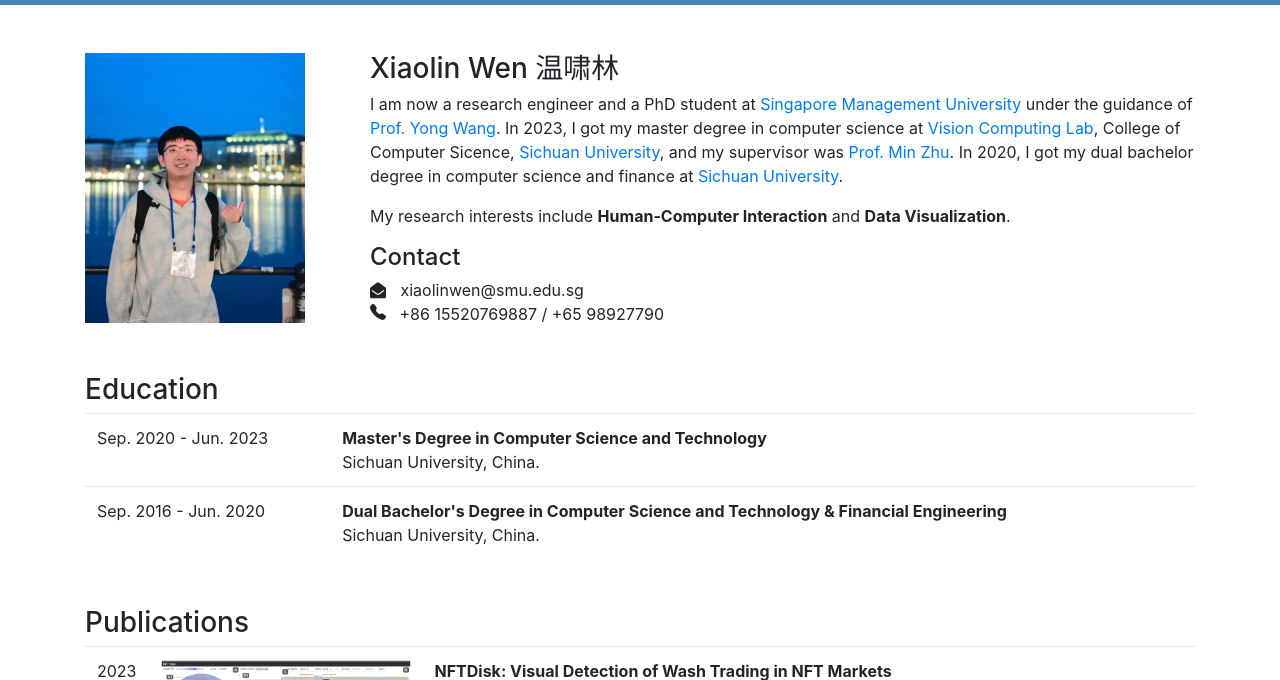
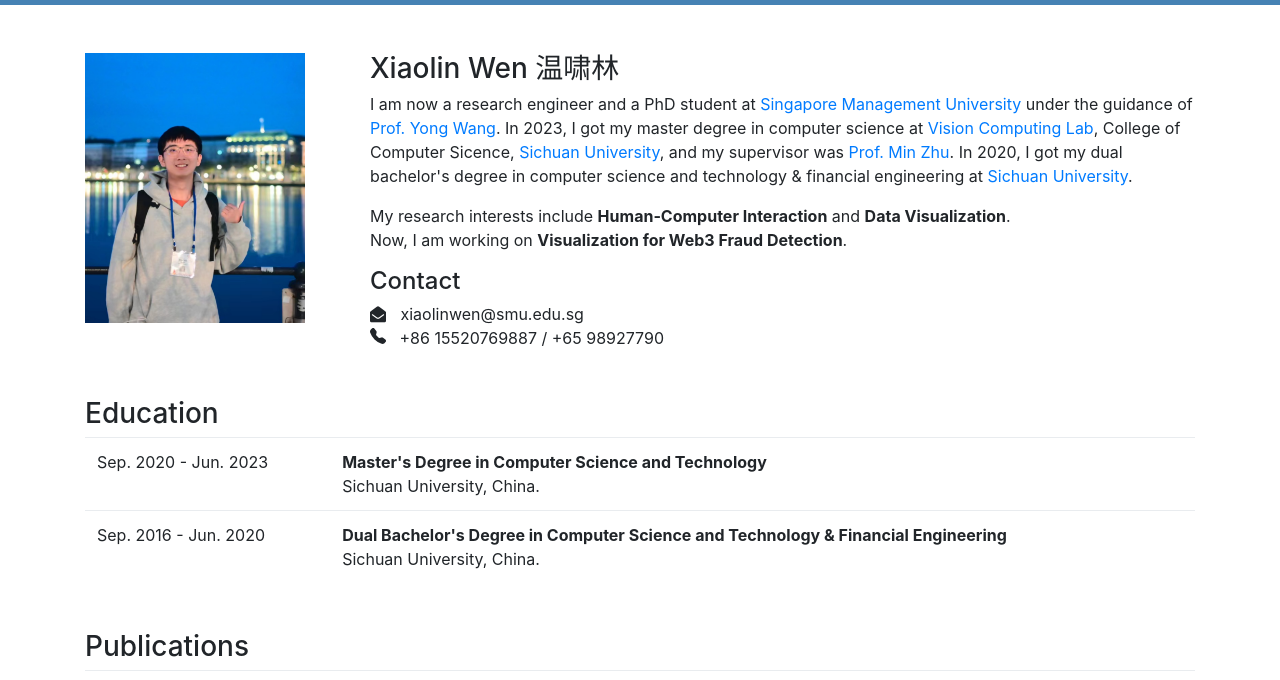
Before and after one commit to Selvalim/homepage, a plain HTML site: page index.html in a window 1280 px wide. Shown: the part 51-731 px from the top of the page. Drawn offline with nearby package versions, Linux system fonts and the light colour scheme.

Commit message:
Update index.html

```diff
--- a/index.html
+++ b/index.html
@@ -67,10 +67,12 @@
                 <div class="col-md-9 col-sm-6">
                     <h3>Xiaolin Wen 温啸林</h3>
                     <p>I am now a research engineer and a PhD student at <a href="https://www.smu.edu.sg/">Singapore Management University</a> under the guidance of <a href="http://yong-wang.org/">Prof. Yong Wang</a>. In 2023, I got my master degree in computer science at <a href="http://scuvis.org/about/">Vision Computing Lab</a>, College of Computer Sicence,
-                        <a href="http://www.scu.edu.cn/">Sichuan University</a>, and my supervisor was <a href="https://cs.scu.edu.cn/info/1135/9894.htm">Prof. Min Zhu</a>. In 2020, I got my dual bachelor degree in computer science and finance at
+                        <a href="http://www.scu.edu.cn/">Sichuan University</a>, and my supervisor was <a href="https://cs.scu.edu.cn/info/1135/9894.htm">Prof. Min Zhu</a>. In 2020, I got my dual bachelor's degree in computer science and technology & financial engineering at
                         <a href="http://www.scu.edu.cn/">Sichuan University</a>.
                     </p>
-                    <p>My research interests include <b>Human-Computer Interaction</b> and <b>Data Visualization</b>.</p>
+                    <p>My research interests include <b>Human-Computer Interaction</b> and <b>Data Visualization</b>.
+                     <br>Now, I am working on <b>Visualization for Web3 Fraud Detection</b>.
+                    </p>
 
                     <h4>Contact</h4>
 					<span>
```
